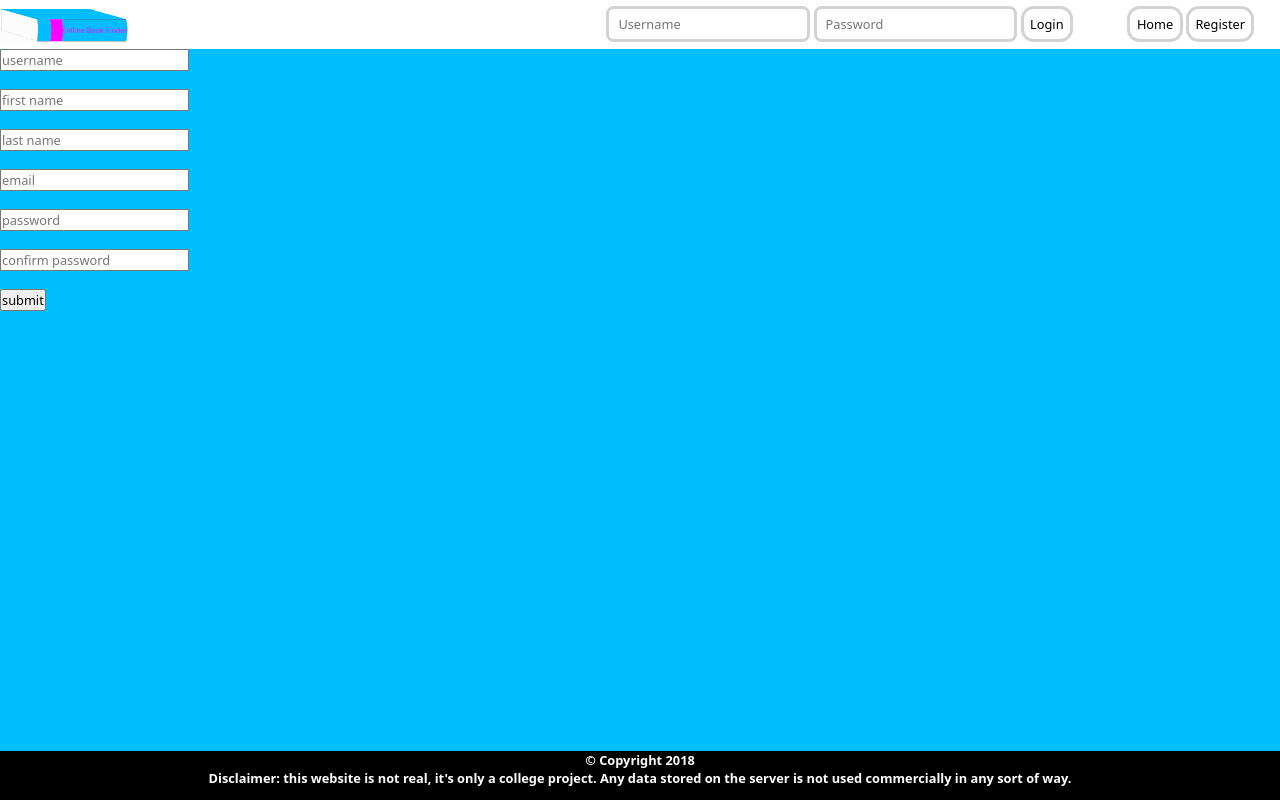
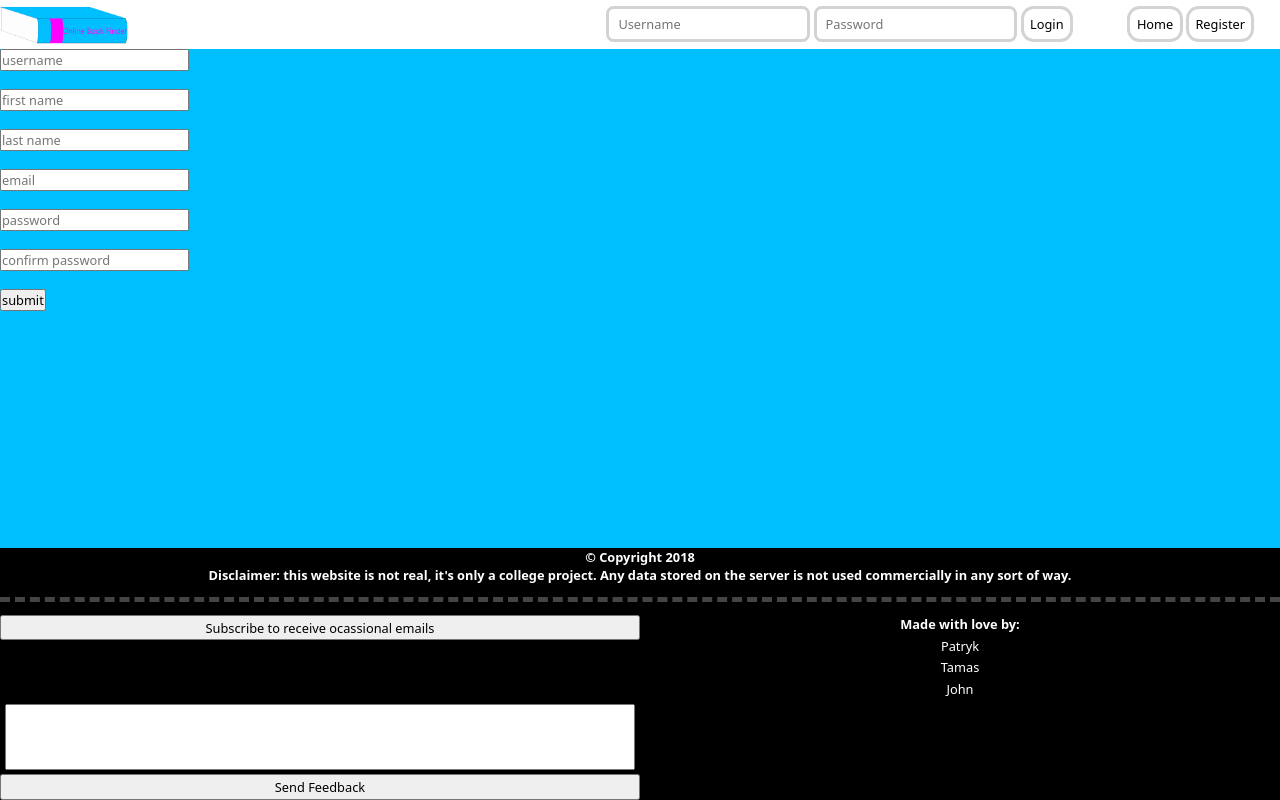
Before and after one commit to Patross/OnlineBookFinder, a PHP site: page /register.php in a window 1280 px wide. Run offline with PHP 8.4, Linux system fonts and the light colour scheme; some libraries are stand-ins or nearby versions.

Commit message:
footer improvements

```diff
--- a/Styles/footer.css
+++ b/Styles/footer.css
@@ -13,16 +13,42 @@ h1{
 	font-size: 1em;
 	color: #fff;
 }
-div#subscribeform{
+#container{
+	/* border: solid 1px yellow; */
 	margin-top: 1vw;
+	padding-top: 1vw;
+	border-top: .4vw dashed #444;
+	overflow: hidden;
+	width: 100%;
 }
-div#subscribeform form input[type="email"]{
-width: 15vw;
+.left{
+	width: 50vw;
+	float: left;
+	/* border: 1px solid red; */
 }
-div#subscribeform form input::placeholder{
+.right{
+	/* border: 1px solid green; */
+	overflow: hidden;
+	height: 7vw;
+}
+.right h1{
 	font-size: 1vw;
-	color:black;
 }
-div#subscribeform form input:focus::placeholder{
-	color: deepskyblue;
+.right li{
+	color: white;
+	font-size: 1vw;
 }
+.right li{
+	margin-top: 0.3vw;
+}
+.left input{
+	width: 50vw;
+	height:2vw;
+}
+.left textarea{
+	width: 49vw;
+	height: 5vw;
+	padding: 0;
+	margin: 0;
+	resize: none;
+}
--- a/Styles/styles.css
+++ b/Styles/styles.css
@@ -19,6 +19,3 @@ body{
     color: deepskyblue;
     font-size: 3vw;
 }
-form#register{
-margin: 0 auto;
-}
--- a/footer.php
+++ b/footer.php
@@ -1,21 +1,42 @@
 	<div id="footer">
+		<div>
 		<h1>&copy; Copyright 2018</h1>
 		<h1>Disclaimer: this website is not real, it's only a college project. Any data stored on the server is not used commercially in any sort of way.</h1>
-<!-- 		<p>
-			<a href="http://jigsaw.w3.org/css-validator/check/referer">
-				<img style="border:0;width:88px;height:31px"
-					src="http://jigsaw.w3.org/css-validator/images/vcss-blue"
-					alt="Valid CSS!" />
-			</a>
-		</p> -->
+		</div>
 
-		<div id="subscribeform">
-			<form action="includes/subscribe.inc.php">
-				<?php
-					// <input type="email" name="email" placeholder="Subscibe to ocassional emails!">
-					// <input type="submit" name="submit">
-				?>
-			</form>
+
+		<div id="container">
+
+
+			<div id="column1">
+				<div class="left">
+					<form action="">
+						<input type="submit" value="Subscribe to receive ocassional emails" name="submit">
+					</form>
+				</div>
+
+				<div class="right">
+					<h1>Made with love by:</h1>
+					<ul>
+						<li>Patryk</li>
+						<li>Tamas</li>
+						<li>John</li>
+					</ul>
+				</div>
+			</div>
+
+			<div id="column2">
+				<div class="left">
+					<form action="">
+						<textarea name="feedback" id="" cols="30" rows="10"></textarea>
+						<input type="submit" value="Send Feedback" name="submit">
+					</form>
+				</div>
+
+				<div class="right">
+
+			</div>
+
 		</div>
 	</div>
     </body>
--- a/header.php
+++ b/header.php
@@ -13,7 +13,7 @@
         <meta name="viewport" content="width=device-width, initial-scale=1.0">
 
         <title>Online Book Finder</title>
-        <link rel="icon" href="img/LogoV2.ico">
+        <link rel="icon" href="img/LogoV3.png">
         <link rel="stylesheet" href="Styles/nav.css">
         <link rel="stylesheet" href="Styles/styles.css">
         <link rel="stylesheet" href="Styles/footer.css">
@@ -26,7 +26,7 @@
                 <div id="main-navigation">
                     <ul>
                       	<li id="logo">
-                          <img src="img/LogoV2.svg" alt="Book finder logo">
+                          <img src="img/LogoV3.png" alt="Book finder logo">
                         </li>
                         <li>
                             <?php
--- /dev/null
+++ b/includes/subscribe.inc.php
@@ -0,0 +1,5 @@
+<?php
+if(isset($_GET["submit"]))
+{
+
+}
--- a/register.php
+++ b/register.php
@@ -13,7 +13,8 @@ include_once "header.php";
 	<input type="password" name="password" placeholder="password"></br></br>
 		<input type="password" name="confirmPassword" placeholder="confirm password"></br></br>
 
-	<div class="g-recaptcha" data-sitekey="6LelckQUAAAAAOEkeZHXgD2Gb_LSAHDpMbS3s1Qf"></div>
+	<div class="g-recaptcha" data-sitekey="6LelckQUAAAAAOEkeZHXgD2Gb_LSAHDpMbS3s1Qf"
+	style="transform:scale(0.7);transform-origin:0 0;"></div>
 	<button type="submit" name="submit" >submit</button>
 </form>
 </div>
```
